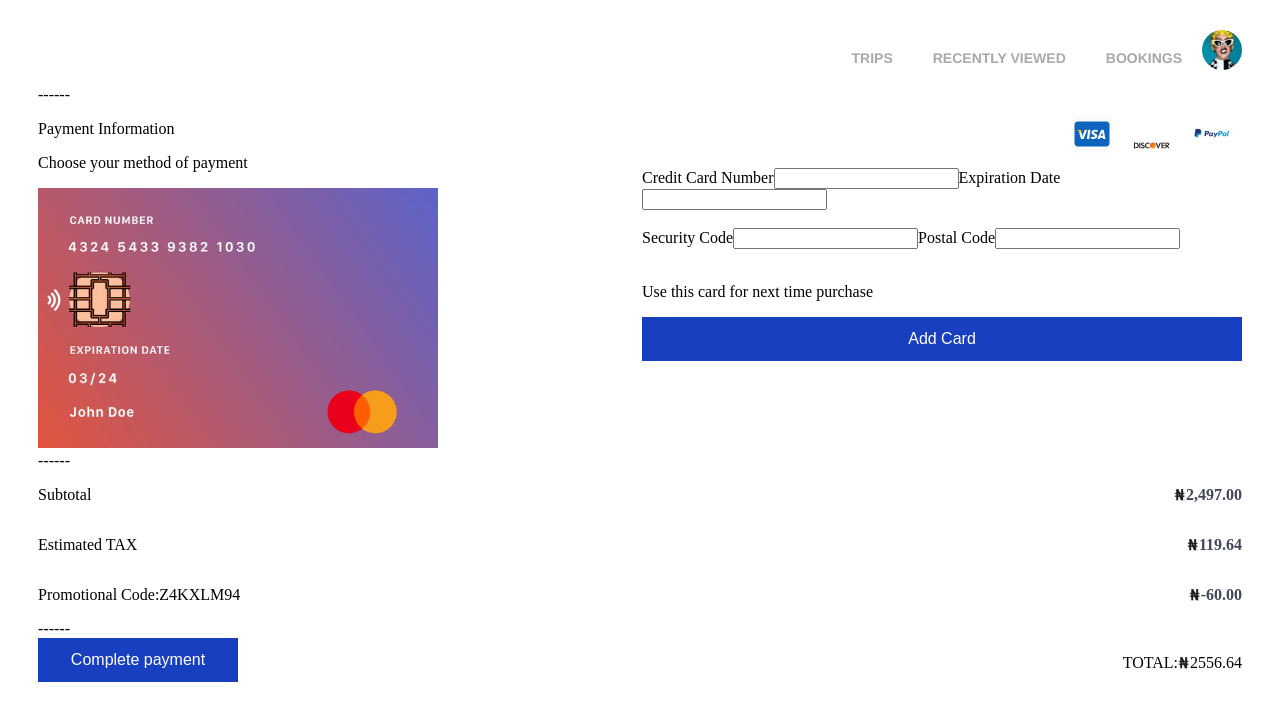
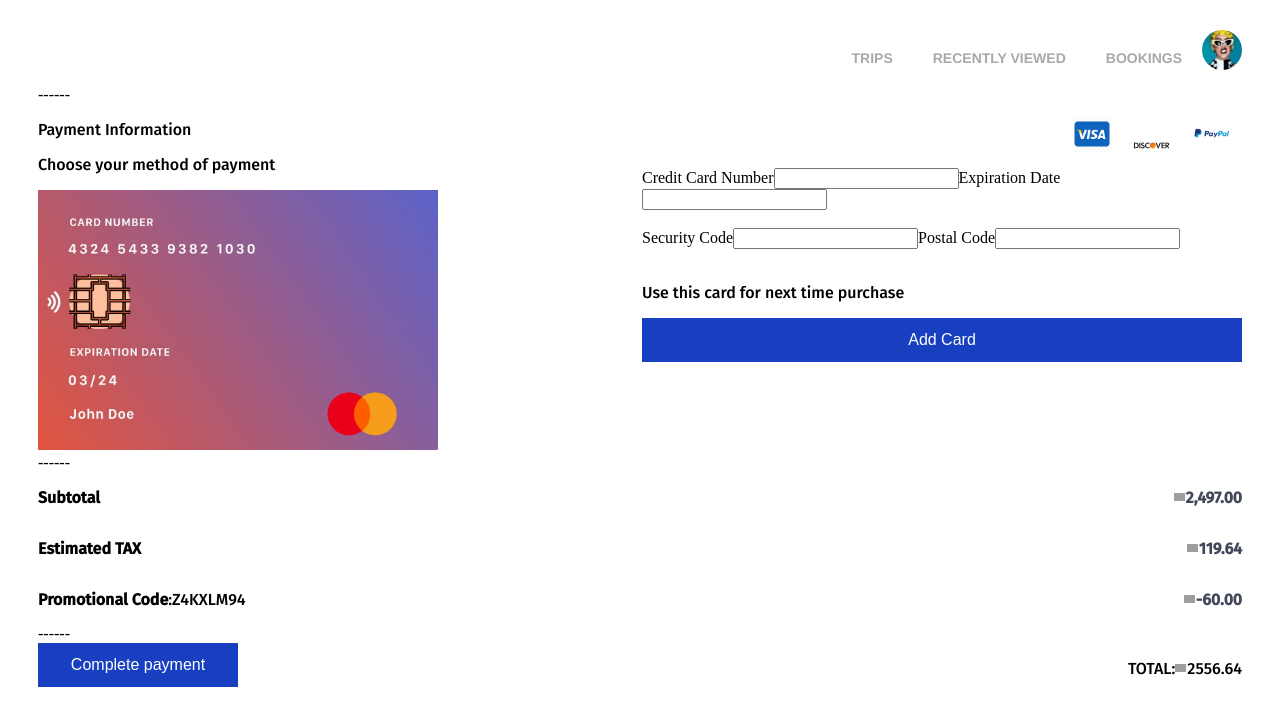
Before and after one commit to iamAbayomi/ncktech-test, a Vue app: page / in a window 1280 px wide. Shown: the top 726 px of the page. Built offline with nearby package versions, Linux system fonts and the light colour scheme; grey boxes are pictures that could not be loaded.

Commit message:
add firma font

```diff
--- a/src/App.vue
+++ b/src/App.vue
@@ -1,6 +1,8 @@
 <template>
   <div id="app" class="app">
     <div class="container">
+      <link rel="preconnect" href="https://fonts.gstatic.com">
+      <link href="https://fonts.googleapis.com/css2?family=Fira+Sans:wght@500&display=swap" rel="stylesheet">
       <div id ="menu-bar" class="menu-bar">
           <div class="sub-menu">
             <p>TRIPS </p>
@@ -64,7 +66,7 @@
 
         <div class="payment-details-section">
           <div class="sub-total-div flex-row">
-              <p id="subtotal-text">
+              <p class="subtotal-text bold-payment-information">
                 Subtotal
               </p>
               <div class="price">
@@ -75,7 +77,7 @@
               </div>
           </div>
           <div class="sub-total-div flex-row">
-              <p id="estimated-tax-text">
+              <p class="estimated-tax-text bold-payment-information">
                   Estimated TAX
               </p>
               <div class="price">
@@ -87,7 +89,7 @@
           </div>
           <div class="sub-total-div flex-row">
               <div class="promotional-code flex-row">
-                <p id="promotional-code-text">
+                <p class="promotional-code-text bold-payment-information">
                     Promotional Code
                 </p>
                 <p id="promotional-code-subttilte-text">
@@ -130,6 +132,10 @@ export default {
 <style>
 .body{
   font-family: Arial, Helvetica, sans-serif;
+}
+
+p{
+  font-family: 'Fira Sans', sans-serif;
 }
 
 .app{
@@ -206,6 +212,16 @@ export default {
   font-weight: bold;
 }
 
+.payment-details-section{
+
+}
+
+.bold-payment-information{
+   font-size: 16px;
+   font-weight: 800;
+   font-family: 'Fira Sans', sans-serif;
+}
+
 .payment-accept-section{
   display: flex;
   justify-content: space-between;
```
Also changed, not shown: public/naira-image.jpg (deleted).
